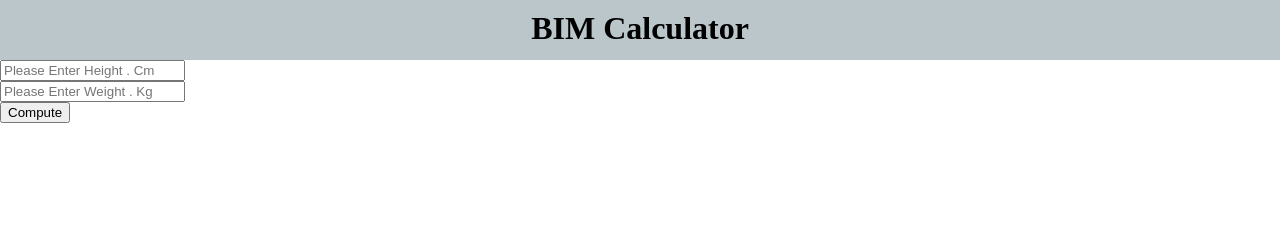
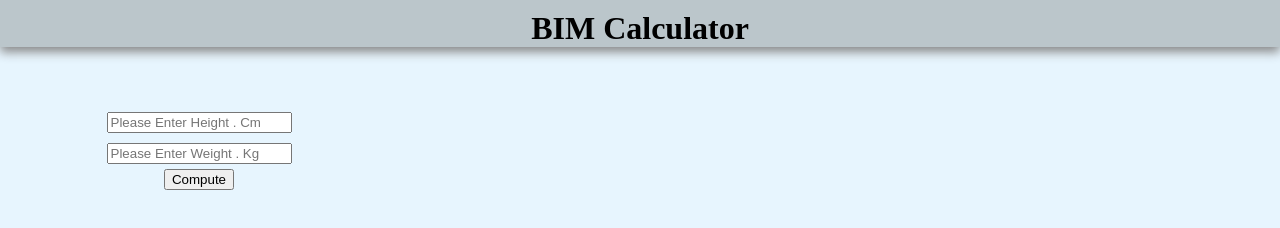
Before and after one commit to mmjsys/BMI-Calculator-js, a plain HTML site: page index.html in a window 1280 px wide. Drawn offline with Linux system fonts and the light colour scheme.

Commit message:
add some syle for aded html

```diff
--- a/styl.css
+++ b/styl.css
@@ -3,6 +3,33 @@
     text-align: center;
     background-size: contain;
     background-color:#bbc6cb;
-    height: 50px;
     padding-top: 10px;
+    box-shadow: 0px 5px 10px #888888;
 }
+main {
+    display: grid;
+    margin: 10px;
+    grid-template-columns: 30% 50%;
+}
+.form-card {
+    grid-column-start: 1;
+    grid-column-end: 2;
+    z-index: 1;
+    display: block;
+    margin-top: 50px;
+    text-align: center;
+    height: 10px;
+}
+.form-card input {
+    margin: 5px
+}
+.text {
+    grid-column-start: 3;
+    grid-column-end: 3;
+    z-index: 1;
+    display: block;
+    margin-top: 50px;
+}
+body {
+    background-color: #e7f5fe;
+}
```
